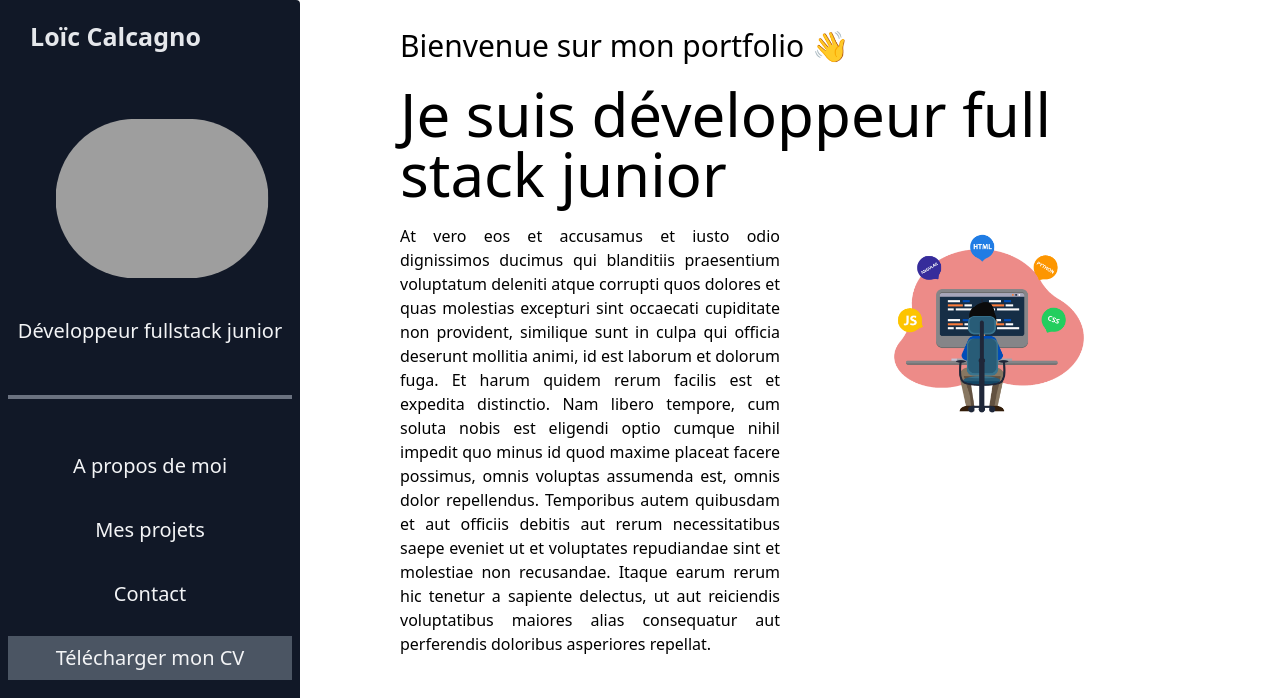
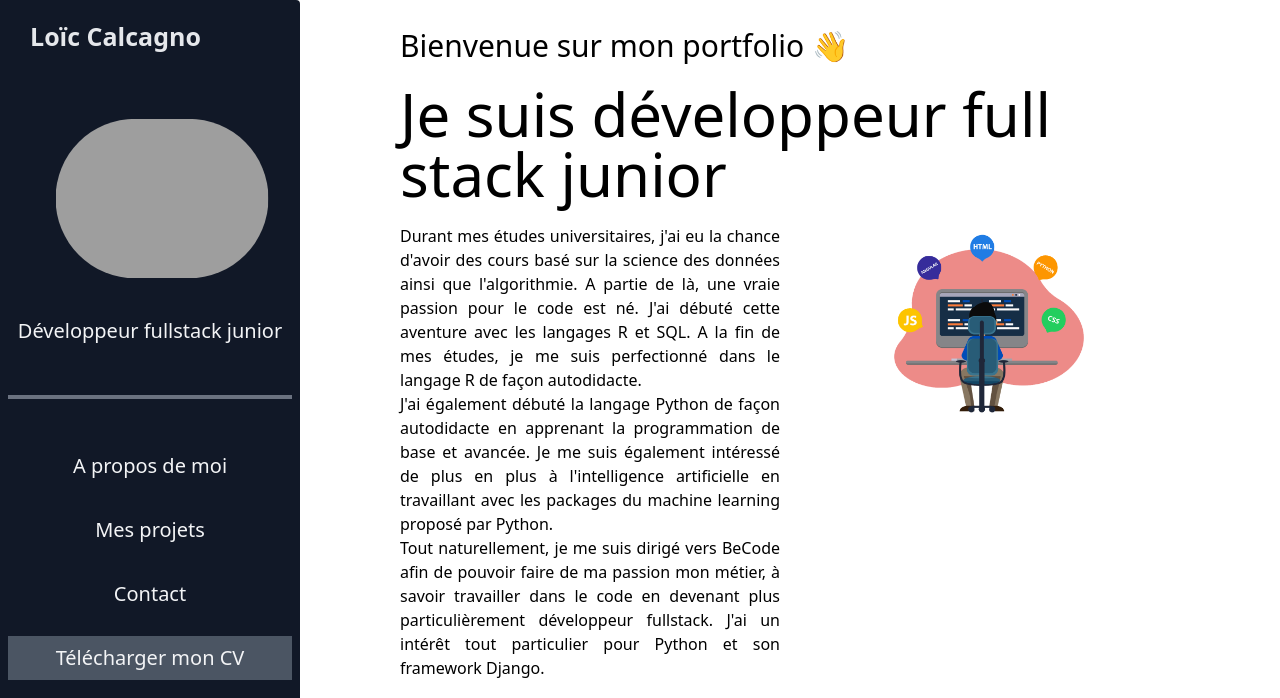
Before and after one commit to CalcagnoLoic/portfolio_v2, a Django app: page / in a window 1280 px wide. Shown: the top 698 px of the page. Run offline with Django 4.2, Linux system fonts and the light colour scheme; some libraries are stand-ins or nearby versions; grey boxes are pictures that could not be loaded.

Commit message:
change introduction

```diff
--- a/portfolio/homepage/templates/homepage/accueil.html
+++ b/portfolio/homepage/templates/homepage/accueil.html
@@ -8,12 +8,14 @@
 
             <div class="grid lg:grid-cols-2 pb-5 pr-5">
                 <div class="text-justify">
-                    At vero eos et accusamus et iusto odio dignissimos ducimus qui blanditiis praesentium voluptatum deleniti atque corrupti quos dolores et quas molestias excepturi sint occaecati cupiditate non provident, similique sunt in culpa qui officia deserunt mollitia animi, id est laborum et dolorum fuga. Et harum quidem rerum facilis est et expedita distinctio. Nam libero tempore, cum soluta nobis est eligendi optio cumque nihil impedit quo minus id quod maxime placeat facere possimus, omnis voluptas assumenda est, omnis dolor repellendus. Temporibus autem quibusdam et aut officiis debitis aut rerum necessitatibus saepe eveniet ut et voluptates repudiandae sint et molestiae non recusandae. Itaque earum rerum hic tenetur a sapiente delectus, ut aut reiciendis voluptatibus maiores alias consequatur aut perferendis doloribus asperiores repellat.
+                    <p>Durant mes études universitaires, j'ai eu la chance d'avoir des cours basé sur la science des données ainsi que l'algorithmie. A partie de là, une vraie passion pour le code est né. J'ai débuté cette aventure avec les langages R et SQL. A la fin de mes études, je me suis perfectionné dans le langage R de façon autodidacte.</p>
+                    <p>J'ai également débuté la langage Python de façon autodidacte en apprenant la programmation de base et avancée. Je me suis également intéressé de plus en plus à l'intelligence artificielle en travaillant avec les packages du machine learning proposé par Python.</p>
+                    <p>Tout naturellement, je me suis dirigé vers BeCode afin de pouvoir faire de ma passion mon métier, à savoir travailler dans le code en devenant plus particulièrement développeur fullstack. J'ai un intérêt tout particulier pour Python et son framework Django.</p>
                 </div>
                 <img src="{% static 'homepage/img/icon_fullstack.png' %}" alt="fullstack developper" class="w-[60%] ml-[25%] pb-5">
             </div>
 
-            <h3 class="pt-5">N'hésitez pas à visiter mes réseaux : </h3>
+            <h3 class="pt-5">Voici mes coordonnées de contact, n'hésitez pas à également visiter mes réseaux! </h3>
 
             <div id="macarte" class="lg:w-[545px] lg:h-[390px] w-[345px] h-[490px] mb-5 mt-5"></div>
 
--- a/portfolio/homepage/templates/homepage/email_send.html
+++ b/portfolio/homepage/templates/homepage/email_send.html
@@ -6,6 +6,6 @@
 
             <h2 class="text-2xl mb-5">Votre message a bien été envoyé!</h2>
 
-            <a href="{% url 'accueil' %}"><p>Retour sur l'accueil du portfolio</p></a>
+            <a href="{% url 'accueil' %}" class="italic"><p>Retour sur l'accueil du portfolio</p></a>
 
 {% endblock %}
```
